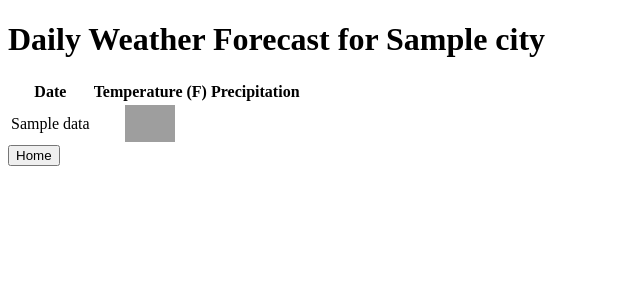
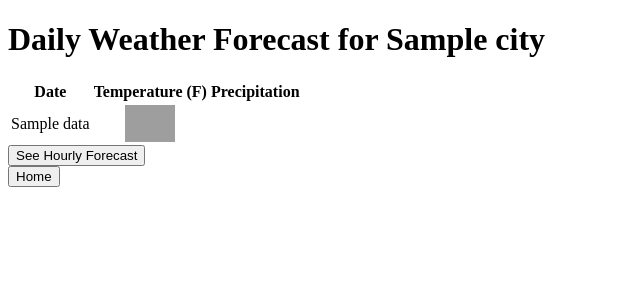
Before and after one commit to taliaroth/HCI584_RainOrShine, a Flask app: template RainOrShine/templates/forecast.html in a window 1280 px wide. Shown: the top 300 px of the page, without its empty margins (0-640 px from the left). Run offline with Flask 3, Linux system fonts and the light colour scheme; the template is opened without the code that fills it: most values are stand-ins (such as "Sample title", 1, 10 or a date in 2020); grey boxes are pictures that could not be loaded.

Commit message:
Added Hourly Forecast to HTML Page
Got hourly forecast from API in app.py and linked it to hourly_forecast.html.

```diff
--- a/RainOrShine/app.py
+++ b/RainOrShine/app.py
@@ -1,10 +1,11 @@
+from datetime import datetime
+
 import requests
 from flask import Flask, render_template, request
 from opencage.geocoder import OpenCageGeocode
 
 # set flask app variable
 app = Flask(__name__)
-
 
 # read api key from text file
 with open('api_key.txt', 'r') as file:
@@ -14,12 +15,14 @@ with open('api_key.txt', 'r') as file:
 geocoder = OpenCageGeocode(api_key)
 url = 'https://api.open-meteo.com/v1/forecast'
 
+
 # route flask app to default base.html as homepage
 @app.route('/')
 def home():
     return render_template('base.html')
 
-#forecast flask route
+
+# forecast flask route
 @app.route('/forecast', methods=['POST'])
 def forecast():
     # get user text from flask form
@@ -41,8 +44,8 @@ def forecast():
             # create row using response json data
             row = [
                 json_data['daily']['time'][i],  # get time
-                json_data['daily']['temperature_2m_max'][i], #get temp max for day - TODO: Get max and min
-                json_data['daily']['precipitation_probability_mean'][i], # get rain chances
+                json_data['daily']['temperature_2m_max'][i],  # get temp max for day - TODO: Get max and min
+                json_data['daily']['precipitation_probability_mean'][i],  # get rain chances
                 image
             ]
             # add day
@@ -51,12 +54,12 @@ def forecast():
         return render_template('forecast.html', city=city, data=data)
 
 
-def get_forecast_daily(lat, long, forecast_d): #creating an api call for user's input
+def get_forecast_daily(lat, long, forecast_d):  # creating an api call for user's input
     params = {
         'latitude': lat,
-        'longitude': long, #have to convert city to lat,long
-        'forecast_days': forecast_d, #number of days in forecast
-        'temperature_unit': 'fahrenheit', # Change unit maybe later according to user pref
+        'longitude': long,  # have to convert city to lat,long
+        'forecast_days': forecast_d,  # number of days in forecast
+        'temperature_unit': 'fahrenheit',  # Change unit maybe later according to user pref
         'precipitation_unit': 'mm',
         'windspeed_unit': 'kmh',
         'daily': 'temperature_2m_max,precipitation_probability_mean',
@@ -65,11 +68,12 @@ def get_forecast_daily(lat, long, forecast_d): #creating an api call for user's
     response = requests.get(url, params=params)
     return response.json()
 
+
 def get_cord(city):
-    #use geocoder and city name to find lat and lng
-    response =  geocoder.geocode(city)
-    if  response:
-        if len(response): #check if there is a response
+    # use geocoder and city name to find lat and lng
+    response = geocoder.geocode(city)
+    if response:
+        if len(response):  # check if there is a response
             # read and return response
             return response[0]['geometry']['lat'], response[0]['geometry']['lng']
     else:
@@ -77,6 +81,56 @@ def get_cord(city):
         return None, None
 
 
+def get_forecast_hourly(lat, long, forecast_d=1):  # creating an api call for user's (use one day)
+    # city input for each hour
+    params = {
+        'latitude': lat,
+        'longitude': long,
+        'forecast_days': forecast_d,
+        'temperature_unit': 'fahrenheit',
+        'precipitation_unit': 'mm',
+        'windspeed_unit': 'kmh',
+        'hourly': 'temperature_2m,precipitation',
+        'timezone': 'America/New_York',
+    }
+    response = requests.get(url, params=params)
+    return response.json()
+
+
+@app.route('/hourly_forecast', methods=['POST'])
+def hourly_forecast():
+    # get user input
+    city = request.form.get('city')
+    # get lat and long
+    lat, long = get_cord(city)
+    if lat and long:
+        json_data = get_forecast_hourly(lat, long)
+        # create data needed for forecast
+        data = []
+        # use current time to only get hourly from now
+        current_time = datetime.now()
+        # parse data
+        for i in range(len(json_data['hourly']['time'])):
+            # get time we should filter for
+            forecast_time = datetime.strptime(json_data['hourly']['time'][i], '%Y-%m-%dT%H:%M')
+
+            if forecast_time >= current_time:
+                if json_data['daily']['precipitation_probability_mean'][i] > 0:
+                    image = 'rain.png'
+                else:
+                    image = 'sun.png'
+                row = [
+                    json_data['hourly']['time'][i],
+                    json_data['hourly']['temperature_2m'][i],
+                    json_data['hourly']['precipitation'][i],
+                    image
+                ]
+                # add in data
+                data.append(row)
+                # render correct template and pass data to html
+        return render_template('hourly_forecast.html', city=city, data=data)
+
+
 if __name__ == '__main__':
     # run on the local ip at the port number
-    app.run(debug=True,port=5001)
+    app.run(debug=True, port=5001)
--- a/RainOrShine/templates/forecast.html
+++ b/RainOrShine/templates/forecast.html
@@ -41,6 +41,11 @@
         </tbody>
     </table>
     <div>
+        <!-- create hourly forecast button using forms to redirect to home (flask "/hourly_forecast" route) -->
+             <form action="{{ url_for('hourly_forecast') }}" method="post">
+            <input type="hidden" name="city" value="{{ city }}">
+            <button type="submit">See Hourly Forecast</button>
+        </form>
          <!-- create home button using forms to redirect to home (flask "/" route) -->
         <form action="/" method="get">
             <button type="submit">Home</button>
```
Also changed, not shown: RainOrShine/templates/hourly_forecast.html (+35 -1 lines), 1 other file.
